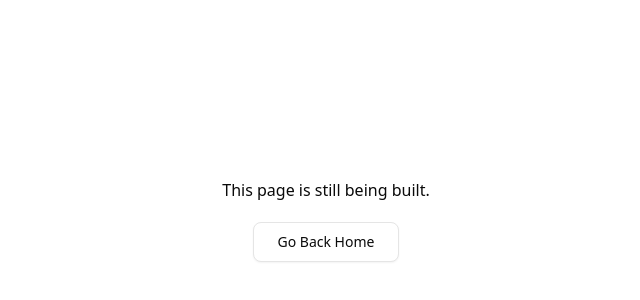
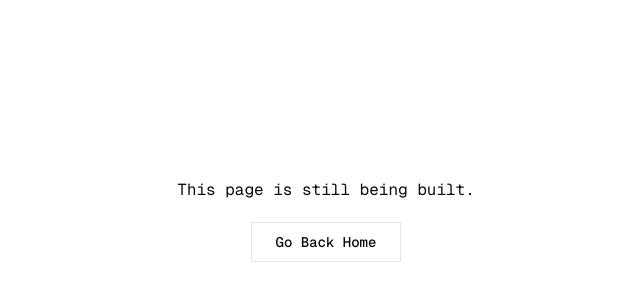
Before and after one commit to Jorstors/movie-picker, a Next.js app: page /calendar in a window 1280 px wide. Shown: the part 180-480 px from the top of the page, without its empty margins (314-954 px from the left). Built offline with nearby package versions, Linux system fonts and the light colour scheme.

Commit message:
Added theme variant for better UX

```diff
--- a/app/globals.css
+++ b/app/globals.css
@@ -62,72 +62,217 @@
 }
 
 :root {
-  --radius: 0.625rem;
-  --background: oklch(1 0 0);
-  --foreground: oklch(0.145 0 0);
-  --card: oklch(1 0 0);
-  --card-foreground: oklch(0.145 0 0);
-  --popover: oklch(1 0 0);
-  --popover-foreground: oklch(0.145 0 0);
-  --primary: oklch(0.205 0 0);
-  --primary-foreground: oklch(0.985 0 0);
-  --secondary: oklch(0.97 0 0);
-  --secondary-foreground: oklch(0.205 0 0);
-  --muted: oklch(0.97 0 0);
-  --muted-foreground: oklch(0.556 0 0);
-  --accent: oklch(0.97 0 0);
-  --accent-foreground: oklch(0.205 0 0);
-  --destructive: oklch(0.577 0.245 27.325);
-  --border: oklch(0.922 0 0);
-  --input: oklch(0.922 0 0);
-  --ring: oklch(0.708 0 0);
-  --chart-1: oklch(0.646 0.222 41.116);
-  --chart-2: oklch(0.6 0.118 184.704);
-  --chart-3: oklch(0.398 0.07 227.392);
-  --chart-4: oklch(0.828 0.189 84.429);
-  --chart-5: oklch(0.769 0.188 70.08);
-  --sidebar: oklch(0.985 0 0);
-  --sidebar-foreground: oklch(0.145 0 0);
-  --sidebar-primary: oklch(0.205 0 0);
-  --sidebar-primary-foreground: oklch(0.985 0 0);
-  --sidebar-accent: oklch(0.97 0 0);
-  --sidebar-accent-foreground: oklch(0.205 0 0);
-  --sidebar-border: oklch(0.922 0 0);
-  --sidebar-ring: oklch(0.708 0 0);
+  --background: oklch(1.0000 0 0);
+  --foreground: oklch(0.1448 0 0);
+  --card: oklch(1.0000 0 0);
+  --card-foreground: oklch(0.1448 0 0);
+  --popover: oklch(1.0000 0 0);
+  --popover-foreground: oklch(0.1448 0 0);
+  --primary: oklch(0.5555 0 0);
+  --primary-foreground: oklch(0.9851 0 0);
+  --secondary: oklch(0.9702 0 0);
+  --secondary-foreground: oklch(0.2046 0 0);
+  --muted: oklch(0.9702 0 0);
+  --muted-foreground: oklch(0.5486 0 0);
+  --accent: oklch(0.9702 0 0);
+  --accent-foreground: oklch(0.2046 0 0);
+  --destructive: oklch(0.5830 0.2387 28.4765);
+  --destructive-foreground: oklch(0.9702 0 0);
+  --border: oklch(0.9219 0 0);
+  --input: oklch(0.9219 0 0);
+  --ring: oklch(0.7090 0 0);
+  --chart-1: oklch(0.5555 0 0);
+  --chart-2: oklch(0.5555 0 0);
+  --chart-3: oklch(0.5555 0 0);
+  --chart-4: oklch(0.5555 0 0);
+  --chart-5: oklch(0.5555 0 0);
+  --sidebar: oklch(0.9851 0 0);
+  --sidebar-foreground: oklch(0.1448 0 0);
+  --sidebar-primary: oklch(0.2046 0 0);
+  --sidebar-primary-foreground: oklch(0.9851 0 0);
+  --sidebar-accent: oklch(0.9702 0 0);
+  --sidebar-accent-foreground: oklch(0.2046 0 0);
+  --sidebar-border: oklch(0.9219 0 0);
+  --sidebar-ring: oklch(0.7090 0 0);
+  --font-sans: Geist Mono, monospace;
+  --font-serif: Geist Mono, monospace;
+  --font-mono: Geist Mono, monospace;
+  --radius: 0rem;
+  --shadow-x: 0px;
+  --shadow-y: 1px;
+  --shadow-blur: 0px;
+  --shadow-spread: 0px;
+  --shadow-opacity: 0;
+  --shadow-color: hsl(0 0% 0%);
+  --shadow-2xs: 0px 1px 0px 0px hsl(0 0% 0% / 0.00);
+  --shadow-xs: 0px 1px 0px 0px hsl(0 0% 0% / 0.00);
+  --shadow-sm: 0px 1px 0px 0px hsl(0 0% 0% / 0.00), 0px 1px 2px -1px hsl(0 0% 0% / 0.00);
+  --shadow: 0px 1px 0px 0px hsl(0 0% 0% / 0.00), 0px 1px 2px -1px hsl(0 0% 0% / 0.00);
+  --shadow-md: 0px 1px 0px 0px hsl(0 0% 0% / 0.00), 0px 2px 4px -1px hsl(0 0% 0% / 0.00);
+  --shadow-lg: 0px 1px 0px 0px hsl(0 0% 0% / 0.00), 0px 4px 6px -1px hsl(0 0% 0% / 0.00);
+  --shadow-xl: 0px 1px 0px 0px hsl(0 0% 0% / 0.00), 0px 8px 10px -1px hsl(0 0% 0% / 0.00);
+  --shadow-2xl: 0px 1px 0px 0px hsl(0 0% 0% / 0.00);
+  --tracking-normal: 0em;
+  --spacing: 0.25rem;
 }
 
 .dark {
-  --background: oklch(0.145 0 0);
-  --foreground: oklch(0.985 0 0);
-  --card: oklch(0.205 0 0);
-  --card-foreground: oklch(0.985 0 0);
-  --popover: oklch(0.205 0 0);
-  --popover-foreground: oklch(0.985 0 0);
-  --primary: oklch(0.922 0 0);
-  --primary-foreground: oklch(0.205 0 0);
-  --secondary: oklch(0.269 0 0);
-  --secondary-foreground: oklch(0.985 0 0);
-  --muted: oklch(0.269 0 0);
-  --muted-foreground: oklch(0.708 0 0);
-  --accent: oklch(0.269 0 0);
-  --accent-foreground: oklch(0.985 0 0);
-  --destructive: oklch(0.704 0.191 22.216);
-  --border: oklch(1 0 0 / 10%);
-  --input: oklch(1 0 0 / 15%);
-  --ring: oklch(0.556 0 0);
-  --chart-1: oklch(0.488 0.243 264.376);
-  --chart-2: oklch(0.696 0.17 162.48);
-  --chart-3: oklch(0.769 0.188 70.08);
-  --chart-4: oklch(0.627 0.265 303.9);
-  --chart-5: oklch(0.645 0.246 16.439);
-  --sidebar: oklch(0.205 0 0);
-  --sidebar-foreground: oklch(0.985 0 0);
-  --sidebar-primary: oklch(0.488 0.243 264.376);
-  --sidebar-primary-foreground: oklch(0.985 0 0);
-  --sidebar-accent: oklch(0.269 0 0);
-  --sidebar-accent-foreground: oklch(0.985 0 0);
-  --sidebar-border: oklch(1 0 0 / 10%);
-  --sidebar-ring: oklch(0.556 0 0);
+  --background: oklch(0.1448 0 0);
+  --foreground: oklch(0.9851 0 0);
+  --card: oklch(0.2134 0 0);
+  --card-foreground: oklch(0.9851 0 0);
+  --popover: oklch(0.2686 0 0);
+  --popover-foreground: oklch(0.9851 0 0);
+  --primary: oklch(0.5555 0 0);
+  --primary-foreground: oklch(0.9851 0 0);
+  --secondary: oklch(0.2686 0 0);
+  --secondary-foreground: oklch(0.9851 0 0);
+  --muted: oklch(0.2686 0 0);
+  --muted-foreground: oklch(0.7090 0 0);
+  --accent: oklch(0.3715 0 0);
+  --accent-foreground: oklch(0.9851 0 0);
+  --destructive: oklch(0.7022 0.1892 22.2279);
+  --destructive-foreground: oklch(0.2686 0 0);
+  --border: oklch(0.3407 0 0);
+  --input: oklch(0.4386 0 0);
+  --ring: oklch(0.5555 0 0);
+  --chart-1: oklch(0.5555 0 0);
+  --chart-2: oklch(0.5555 0 0);
+  --chart-3: oklch(0.5555 0 0);
+  --chart-4: oklch(0.5555 0 0);
+  --chart-5: oklch(0.5555 0 0);
+  --sidebar: oklch(0.2046 0 0);
+  --sidebar-foreground: oklch(0.9851 0 0);
+  --sidebar-primary: oklch(0.9851 0 0);
+  --sidebar-primary-foreground: oklch(0.2046 0 0);
+  --sidebar-accent: oklch(0.2686 0 0);
+  --sidebar-accent-foreground: oklch(0.9851 0 0);
+  --sidebar-border: oklch(1.0000 0 0);
+  --sidebar-ring: oklch(0.4386 0 0);
+  --font-sans: Geist Mono, monospace;
+  --font-serif: Geist Mono, monospace;
+  --font-mono: Geist Mono, monospace;
+  --radius: 0rem;
+  --shadow-x: 0px;
+  --shadow-y: 1px;
+  --shadow-blur: 0px;
+  --shadow-spread: 0px;
+  --shadow-opacity: 0;
+  --shadow-color: hsl(0 0% 0%);
+  --shadow-2xs: 0px 1px 0px 0px hsl(0 0% 0% / 0.00);
+  --shadow-xs: 0px 1px 0px 0px hsl(0 0% 0% / 0.00);
+  --shadow-sm: 0px 1px 0px 0px hsl(0 0% 0% / 0.00), 0px 1px 2px -1px hsl(0 0% 0% / 0.00);
+  --shadow: 0px 1px 0px 0px hsl(0 0% 0% / 0.00), 0px 1px 2px -1px hsl(0 0% 0% / 0.00);
+  --shadow-md: 0px 1px 0px 0px hsl(0 0% 0% / 0.00), 0px 2px 4px -1px hsl(0 0% 0% / 0.00);
+  --shadow-lg: 0px 1px 0px 0px hsl(0 0% 0% / 0.00), 0px 4px 6px -1px hsl(0 0% 0% / 0.00);
+  --shadow-xl: 0px 1px 0px 0px hsl(0 0% 0% / 0.00), 0px 8px 10px -1px hsl(0 0% 0% / 0.00);
+  --shadow-2xl: 0px 1px 0px 0px hsl(0 0% 0% / 0.00);
+}
+
+@theme inline {
+  --color-background: var(--background);
+  --color-foreground: var(--foreground);
+  --color-card: var(--card);
+  --color-card-foreground: var(--card-foreground);
+  --color-popover: var(--popover);
+  --color-popover-foreground: var(--popover-foreground);
+  --color-primary: var(--primary);
+  --color-primary-foreground: var(--primary-foreground);
+  --color-secondary: var(--secondary);
+  --color-secondary-foreground: var(--secondary-foreground);
+  --color-muted: var(--muted);
+  --color-muted-foreground: var(--muted-foreground);
+  --color-accent: var(--accent);
+  --color-accent-foreground: var(--accent-foreground);
+  --color-destructive: var(--destructive);
+  --color-destructive-foreground: var(--destructive-foreground);
+  --color-border: var(--border);
+  --color-input: var(--input);
+  --color-ring: var(--ring);
+  --color-chart-1: var(--chart-1);
+  --color-chart-2: var(--chart-2);
+  --color-chart-3: var(--chart-3);
+  --color-chart-4: var(--chart-4);
+  --color-chart-5: var(--chart-5);
+  --color-sidebar: var(--sidebar);
+  --color-sidebar-foreground: var(--sidebar-foreground);
+  --color-sidebar-primary: var(--sidebar-primary);
+  --color-sidebar-primary-foreground: var(--sidebar-primary-foreground);
+  --color-sidebar-accent: var(--sidebar-accent);
+  --color-sidebar-accent-foreground: var(--sidebar-accent-foreground);
+  --color-sidebar-border: var(--sidebar-border);
+  --color-sidebar-ring: var(--sidebar-ring);
+
+  --font-sans: var(--font-sans);
+  --font-mono: var(--font-mono);
+  --font-serif: var(--font-serif);
+
+  --radius-sm: calc(var(--radius) - 4px);
+  --radius-md: calc(var(--radius) - 2px);
+  --radius-lg: var(--radius);
+  --radius-xl: calc(var(--radius) + 4px);
+
+  --shadow-2xs: var(--shadow-2xs);
+  --shadow-xs: var(--shadow-xs);
+  --shadow-sm: var(--shadow-sm);
+  --shadow: var(--shadow);
+  --shadow-md: var(--shadow-md);
+  --shadow-lg: var(--shadow-lg);
+  --shadow-xl: var(--shadow-xl);
+  --shadow-2xl: var(--shadow-2xl);
+}
+
+@theme inline {
+  --color-background: var(--background);
+  --color-foreground: var(--foreground);
+  --color-card: var(--card);
+  --color-card-foreground: var(--card-foreground);
+  --color-popover: var(--popover);
+  --color-popover-foreground: var(--popover-foreground);
+  --color-primary: var(--primary);
+  --color-primary-foreground: var(--primary-foreground);
+  --color-secondary: var(--secondary);
+  --color-secondary-foreground: var(--secondary-foreground);
+  --color-muted: var(--muted);
+  --color-muted-foreground: var(--muted-foreground);
+  --color-accent: var(--accent);
+  --color-accent-foreground: var(--accent-foreground);
+  --color-destructive: var(--destructive);
+  --color-destructive-foreground: var(--destructive-foreground);
+  --color-border: var(--border);
+  --color-input: var(--input);
+  --color-ring: var(--ring);
+  --color-chart-1: var(--chart-1);
+  --color-chart-2: var(--chart-2);
+  --color-chart-3: var(--chart-3);
+  --color-chart-4: var(--chart-4);
+  --color-chart-5: var(--chart-5);
+  --color-sidebar: var(--sidebar);
+  --color-sidebar-foreground: var(--sidebar-foreground);
+  --color-sidebar-primary: var(--sidebar-primary);
+  --color-sidebar-primary-foreground: var(--sidebar-primary-foreground);
+  --color-sidebar-accent: var(--sidebar-accent);
+  --color-sidebar-accent-foreground: var(--sidebar-accent-foreground);
+  --color-sidebar-border: var(--sidebar-border);
+  --color-sidebar-ring: var(--sidebar-ring);
+
+  --font-sans: var(--font-sans);
+  --font-mono: var(--font-mono);
+  --font-serif: var(--font-serif);
+
+  --radius-sm: calc(var(--radius) - 4px);
+  --radius-md: calc(var(--radius) - 2px);
+  --radius-lg: var(--radius);
+  --radius-xl: calc(var(--radius) + 4px);
+
+  --shadow-2xs: var(--shadow-2xs);
+  --shadow-xs: var(--shadow-xs);
+  --shadow-sm: var(--shadow-sm);
+  --shadow: var(--shadow);
+  --shadow-md: var(--shadow-md);
+  --shadow-lg: var(--shadow-lg);
+  --shadow-xl: var(--shadow-xl);
+  --shadow-2xl: var(--shadow-2xl);
 }
 
 @layer base {
```
